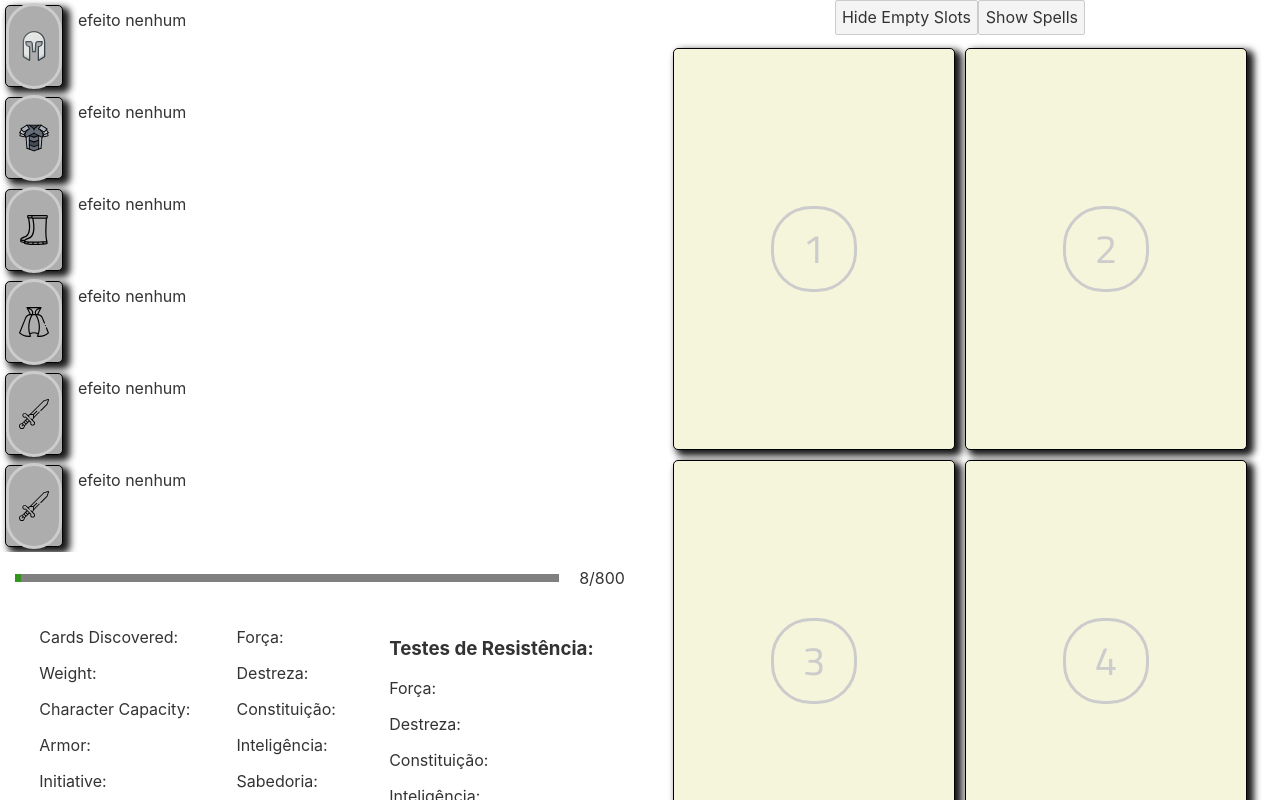
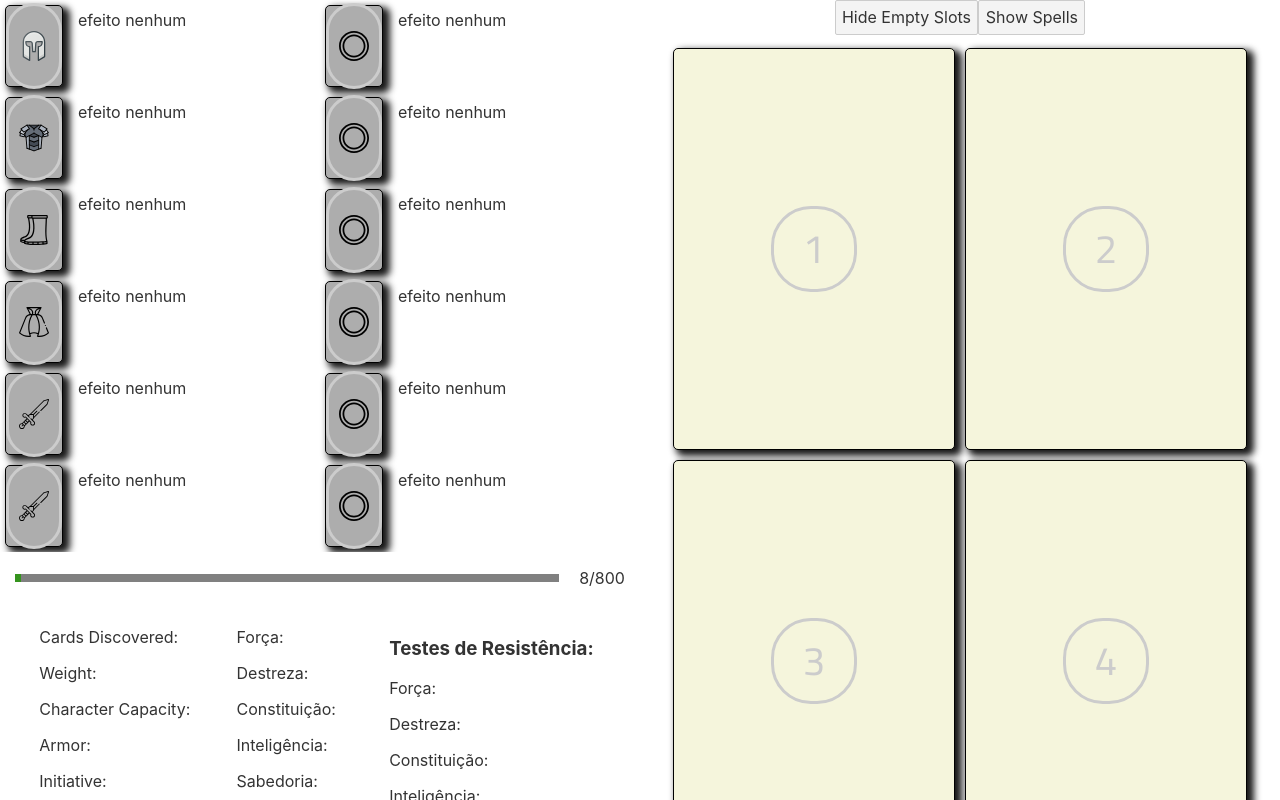
Before and after one commit to YoYolops/ded, a Svelte app: page / in a window 1280 px wide. Built offline with nearby package versions, Linux system fonts and the light colour scheme.

Commit message:
adicionando cartas secundarias ao layout

```diff
--- a/src/generalComponents/SuitedUp.svelte
+++ b/src/generalComponents/SuitedUp.svelte
@@ -8,16 +8,28 @@
         "gameMedia/icos/greaves.svg",
         "gameMedia/icos/cloak.svg",
         "gameMedia/icos/sword.svg",
-        "gameMedia/icos/sword.svg"
+        "gameMedia/icos/sword.svg",
+        "gameMedia/icos/ring.svg"
     ]
+    const acessories: Array<object | null> = [null, null, null, null, null, null]
 
 </script>
 
 <main>
-    <div>
+    <div class="mainWearableItems">
         {#each wearingItems as wearingItem, index}
             <div class="suitedUpItemBlock">
                 <CardSlot width="56px" height="80px" backColor="#adadad" svgUrl={icosPath[index]} />
+                <p class="itemEffects">
+                    efeito nenhum
+                </p>
+            </div>
+        {/each}
+    </div>
+    <div class="otherWearableItems">
+        {#each acessories as acessorie}
+            <div class="suitedUpItemBlock">
+                <CardSlot width="56px" height="80px" backColor="#adadad" svgUrl={icosPath[icosPath.length - 1]} />
                 <p class="itemEffects">
                     efeito nenhum
                 </p>
@@ -29,12 +41,11 @@
 <style>
     main {
         display:flex;
-        flex-direction: column;
+        flex-direction: row;
         width: 100%;
         overflow: auto;
-        display: flex;
-        flex-direction: column;
         height: 69vh;
+        justify-content: space-between;
     }
 
     p {
@@ -46,6 +57,16 @@
         flex-direction: row;
     }
 
+    .mainWearableItems {
+        width: 50%;
+    }
+
+    .otherWearableItems {
+        display: flex;
+        flex-direction: column;
+        width: 50%;
+    }
+
 
 /*     .characterSecondaryStatistics {
         border: 2px solid #c0d4a7;
```
